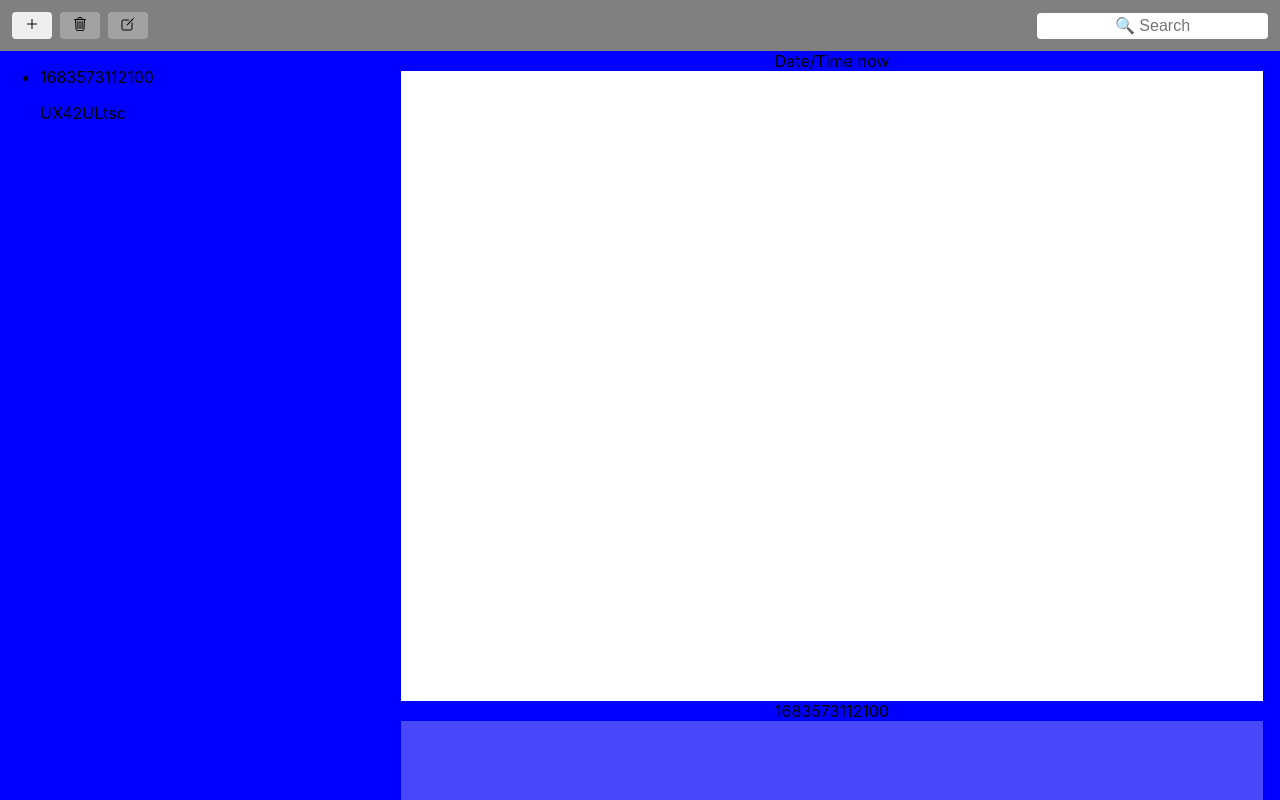
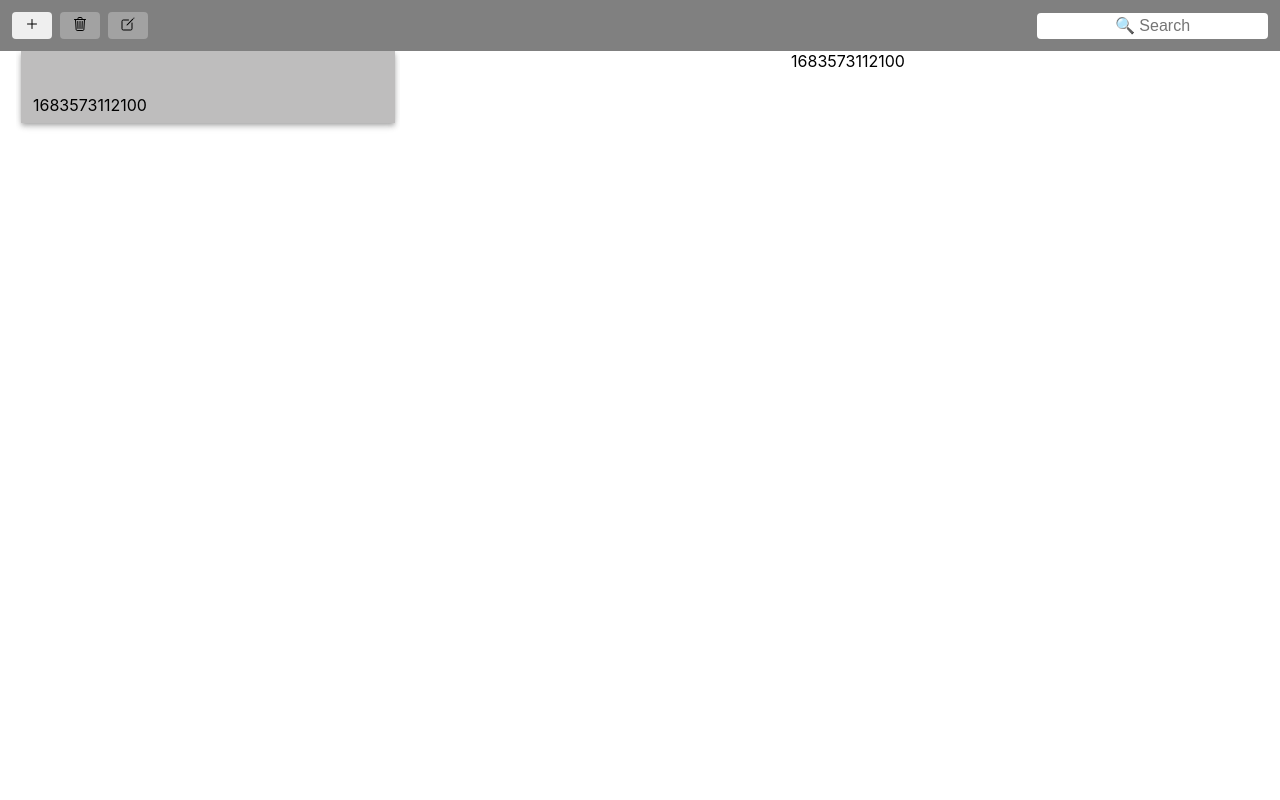
Before and after one commit to OlgaBieliaieva/test-oblik-soft, a React (Create React App) app: page / in a window 1280 px wide. Both pictures are taken after a click on the button 32 px from the left and 25 px from the top of the page. Shown: the top 800 px of the page. Built offline with nearby package versions, Linux system fonts and the light colour scheme.

Commit message:
added styles

```diff
--- a/package.json
+++ b/package.json
@@ -6,7 +6,8 @@
     "@testing-library/jest-dom": "^5.16.5",
     "@testing-library/react": "^13.4.0",
     "@testing-library/user-event": "^13.5.0",
-    "lodash.throttle": "^4.1.1",
+    "dexie": "^3.2.3",
+    "dexie-react-hooks": "^1.1.3",
     "react": "^18.2.0",
     "react-dom": "^18.2.0",
     "react-icons": "^4.8.0",
--- a/src/App.js
+++ b/src/App.js
@@ -3,6 +3,8 @@ import shortid from "shortid";
 import OptionBox from "./components/OptionBox/OptionBox";
 import Sidebar from "./components/Sidebar/Sidebar";
 import Workspace from "./components/Workspace/Workspace";
+// import { useLiveQuery } from "dexie-react-hooks";
+// import db from "./components/dataBase";
 
 function App() {
   const [notes, setNotes] = useState([]);
@@ -12,6 +14,19 @@ function App() {
 
   const savedNotes = localStorage.getItem("notes");
   const parsedNotes = JSON.parse(savedNotes);
+  console.log(window);
+  // function updateDB() {
+  //   try {
+  //     db.notes.bulkPut([...notes]);
+  //   } catch (error) {
+  //     console.log(error);
+  //   }
+  // }
+
+  // const dbNotes = useLiveQuery(() => {
+  //   db.notes.toArray();
+  // });
+  // console.log(dbNotes);
 
   useEffect(() => {
     console.log("use effect 1");
@@ -113,7 +128,8 @@ function App() {
   console.log(notes);
 
   return (
-    <>
+    <div className="app">
+      {/* <DataBase /> */}
       <OptionBox
         disabled={disabled}
         addNote={addNote}
@@ -129,7 +145,7 @@ function App() {
           createNote={createNote}
         />
       </main>
-    </>
+    </div>
   );
 }
 
--- a/src/components/ListItem/ListItem.js
+++ b/src/components/ListItem/ListItem.js
@@ -1,9 +1,10 @@
+import css from "./ListItem.module.css";
+
 function ListItem({ noteInfo }) {
   return (
     <>
-      <p>{noteInfo.created}</p>
-      <p>{noteInfo.content}</p>
-      <p>{noteInfo.id}</p>
+      <p className={css.itemContent}>{noteInfo.content}</p>
+      <p className={css.itemCreated}>{noteInfo.created}</p>
     </>
   );
 }
--- a/src/components/ListItem/ListItem.module.css
+++ b/src/components/ListItem/ListItem.module.css
@@ -0,0 +1,16 @@
+.itemContent {
+  margin: 0;
+  padding: 0;
+  margin-bottom: 4px;
+  overflow: hidden;
+  white-space: nowrap;
+  text-overflow: ellipsis;
+  font-weight: 700;
+  font-size: 18px;
+  line-height: 1.18;
+}
+.itemCreated {
+  margin: 0;
+  padding: 0;
+  font-size: 16px;
+}
--- a/src/components/OptionBox/OptionBox.module.css
+++ b/src/components/OptionBox/OptionBox.module.css
@@ -1,4 +1,5 @@
 .headerContainer {
+  height: 8hv;
   display: flex;
   justify-content: space-between;
   align-items: center;
--- a/src/components/Sidebar/Sidebar.js
+++ b/src/components/Sidebar/Sidebar.js
@@ -9,18 +9,32 @@ function Sidebar({ notes, readNote, query }) {
 
   return (
     <div className={css.sidebarContainer}>
-      <ul>
+      <ul className={css.noteList}>
         {notes
           .filter((note) =>
             note.content.toLowerCase().includes(query.toLowerCase())
           )
-          .map((note) => {
-            return (
-              <li key={note.id} id={note.id} onClick={handleClick}>
+          .map((note) =>
+            note.isActive ? (
+              <li
+                className={css.isActiveListItem}
+                key={note.id}
+                id={note.id}
+                onClick={handleClick}
+              >
                 <ListItem noteInfo={note} />
               </li>
-            );
-          })}
+            ) : (
+              <li
+                className={css.listItem}
+                key={note.id}
+                id={note.id}
+                onClick={handleClick}
+              >
+                <ListItem noteInfo={note} />
+              </li>
+            )
+          )}
       </ul>
     </div>
   );
--- a/src/components/Sidebar/Sidebar.module.css
+++ b/src/components/Sidebar/Sidebar.module.css
@@ -1,3 +1,37 @@
 .sidebarContainer {
   width: 30%;
+
+  /* max-height: 95%;
+  overflow: auto; */
 }
+.noteList {
+  height: 93%;
+  overflow: auto;
+  /* display: flex;
+  flex-direction: column;
+  gap: 6px; */
+  padding: 0 5px;
+  margin: 0 auto;
+  list-style-type: none;
+  /* height: 95%; */
+}
+.listItem {
+  display: flex;
+  flex-direction: column;
+  justify-content: space-between;
+  height: 7vh;
+  padding: 8px 12px;
+  overflow: hidden;
+  box-shadow: 0px 2px 4px -1px rgba(0, 0, 0, 0.2),
+    0px 4px 5px 0px rgba(0, 0, 0, 0.14), 0px 1px 10px 0px rgba(0, 0, 0, 0.12);
+}
+.isActiveListItem {
+  display: flex;
+  flex-direction: column;
+  justify-content: space-between;
+  height: 7vh;
+  padding: 8px 12px;
+  background-color: rgb(190, 189, 189);
+  box-shadow: 0px 2px 4px -1px rgba(0, 0, 0, 0.2),
+    0px 4px 5px 0px rgba(0, 0, 0, 0.14), 0px 1px 10px 0px rgba(0, 0, 0, 0.12);
+}
--- a/src/components/Workspace/Workspace.js
+++ b/src/components/Workspace/Workspace.js
@@ -10,13 +10,13 @@ function Workspace({ notes, handleChange, createNote }) {
 
   return (
     <div className={css.workspaceContainer}>
-      {notes.map(
-        (note) =>
-          note.isActive &&
-          note.isNew && (
+      {/* eslint-disable-next-line */}
+      {notes.map((note) => {
+        if (note.isActive && note.isNew) {
+          return (
             <form className={css.noteForm} id={note.id} key={note.id}>
-              <legend className={css.dateField}>Date/Time now</legend>
-              <label>
+              <legend className={css.dateField}>{note.created}</legend>
+              <label className={css.inputWrapper}>
                 <textarea
                   className={css.noteInput}
                   type="text"
@@ -24,19 +24,17 @@ function Workspace({ notes, handleChange, createNote }) {
                   value={note.content}
                   onChange={handleChange}
                   onBlur={handleEditNote}
-                  rows={42}
                   autoFocus
                 ></textarea>
               </label>
             </form>
-          )
-      )}
-      {notes.map(
-        (note) =>
-          note.isActive && (
+          );
+        }
+        if (note.isActive) {
+          return (
             <form className={css.noteForm} id={note.id} key={note.id}>
               <legend className={css.dateField}>{note.created}</legend>
-              <label>
+              <label className={css.inputWrapper}>
                 <textarea
                   className={css.noteInput}
                   type="text"
@@ -44,13 +42,13 @@ function Workspace({ notes, handleChange, createNote }) {
                   value={note.content}
                   onChange={handleChange}
                   onBlur={handleEditNote}
-                  rows={42}
                   disabled
                 ></textarea>
               </label>
             </form>
-          )
-      )}
+          );
+        }
+      })}
     </div>
   );
 }
--- a/src/components/Workspace/Workspace.module.css
+++ b/src/components/Workspace/Workspace.module.css
@@ -1,18 +1,29 @@
 .workspaceContainer {
-  width: 70%;
+  width: 65%;
+  height: 95%;
+  /* overflow: auto; */
 }
 .noteForm {
   width: 100%;
+  height: 100%;
 }
 .dateField {
   text-align: center;
+}
+.inputWrapper {
+  display: block;
+  height: 97%;
+  overflow: auto;
 }
 .noteInput {
   display: block;
   margin: 0 auto;
   width: 95%;
+  height: 95%;
+  overflow: auto;
   padding: 0 5px;
   border: none;
   resize: none;
   outline: none;
+  font-size: 18px;
 }
--- /dev/null
+++ b/src/components/dataBase.js
@@ -0,0 +1,8 @@
+import Dexie from "dexie";
+
+const db = new Dexie("myNotes");
+db.version(1).stores({
+  notes: "++id, content, created, isActive, isNew",
+});
+
+export default db;
--- a/src/index.css
+++ b/src/index.css
@@ -12,7 +12,12 @@ code {
   font-family: source-code-pro, Menlo, Monaco, Consolas, "Courier New",
     monospace;
 }
+.app {
+  height: 100vh;
+  /* width: 100vw; */
+}
 .mainContainer {
   display: flex;
-  background-color: blue;
+  justify-content: space-around;
+  height: 92vh;
 }
```
Also changed, not shown: src/components/App/App.module.css (deleted), 1 other file (tests, documents, lock files or other folders).
